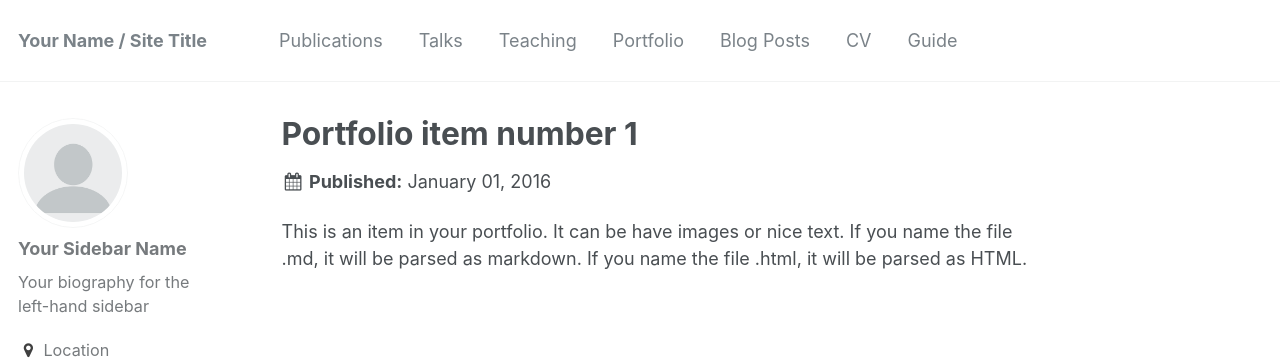
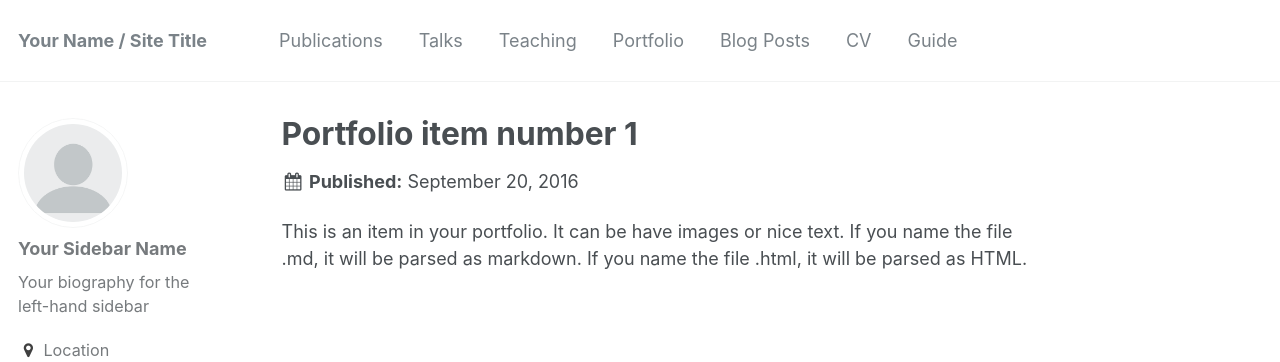
Before and after one commit to Noahs-ARK/Noahs-ARK.github.io, a Jekyll site: the page built from _portfolio/portfolio-1.md, in a window 1280 px wide. Shown: the top 362 px of the page. Built offline with Jekyll 4.4.1, drawn with Linux system fonts in a browser that asks for light colours.

Commit message:
rename portfolio files, remove date

```diff
--- a/_portfolio/2016-01-01-portfolio-1.md
+++ b/_portfolio/portfolio-1.md
@@ -2,7 +2,6 @@
 title: "Portfolio item number 1"
 excerpt: "Short description of portfolio item number 1"
 collection: portfolio
-date: 2016-01-01
 ---
 
 This is an item in your portfolio. It can be have images or nice text. If you name the file .md, it will be parsed as markdown. If you name the file .html, it will be parsed as HTML.
--- a/_portfolio/2016-03-01-portfolio-2.html
+++ b/_portfolio/portfolio-2.html
@@ -2,7 +2,6 @@
 title: "Portfolio item number 2"
 excerpt: "Short description of portfolio item number 2"
 collection: portfolio
-date: 2016-03-01
 ---
 
 This is an item in your portfolio. It can be have images or nice text. If you name the file .md, it will be parsed as markdown. If you name the file .html, it will be parsed as HTML.
```
